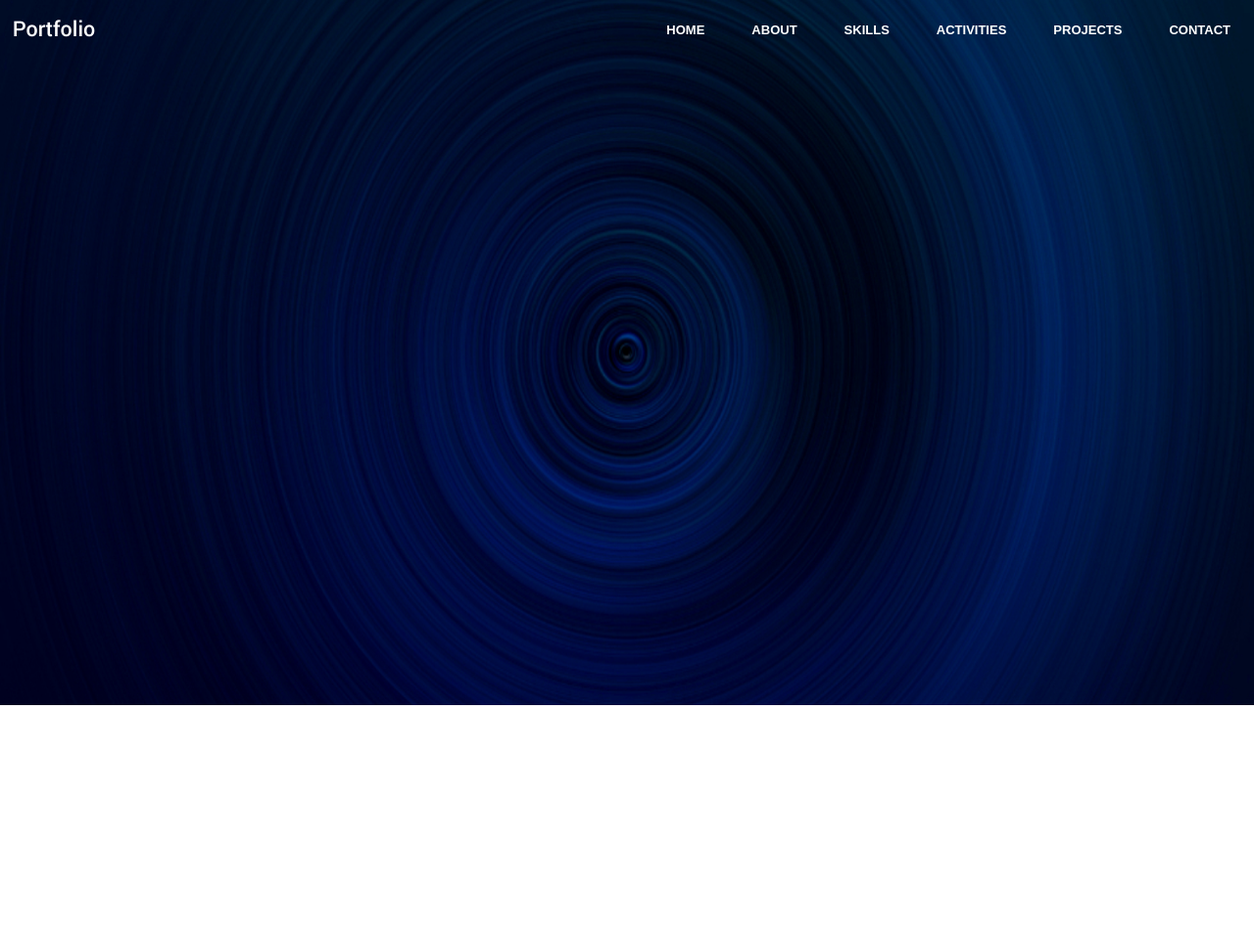
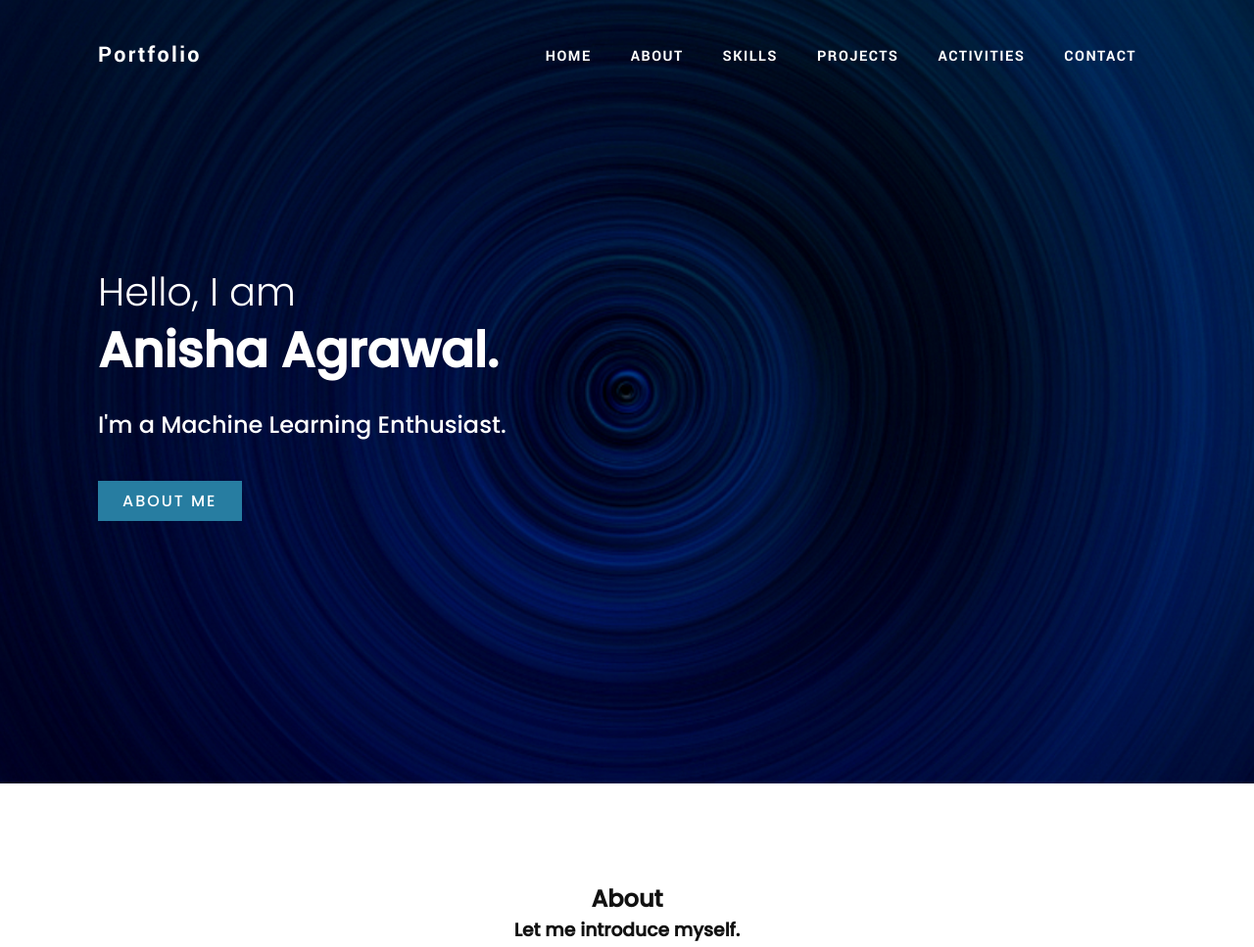
Before and after one commit to anisha1208/anisha1208.github.io, a plain HTML site: page index.html in a window 1280 px wide. Shown: the top 967 px of the page at 98% size. Drawn offline with Linux system fonts and the light colour scheme.

Commit message:
Redesign start

```diff
--- a/index.html
+++ b/index.html
@@ -11,7 +11,7 @@
         <script src="https://kit.fontawesome.com/a076d05399.js" crossorigin="anonymous"></script>
 </head>
 <body>
-     <nav class="navbar">
+     <!-- <nav class="navbar">
                     <div class="logo">Portfolio</div>
                     <a href="#" class="toggle-button">
                             <span class="bar"></span>
@@ -28,6 +28,44 @@
                             <li><a href="#">CONTACT</a></li>
                     </ul>
                 </div>
-     </nav>
+     </nav>    -->
+     <header>
+             <a href="#" class="logo">Portfolio</a>
+             <div class="toggle"></div>
+             <ul>
+                     <li><a href="#">HOME</a></li>
+                     <li><a href="#">ABOUT</a></li>
+                     <li><a href="#">SKILLS</a></li>
+                     <li><a href="#">PROJECTS</a></li>
+                     <li><a href="#">ACTIVITIES</a></li>
+                     <li><a href="#">CONTACT</a></li>
+             </ul>
+     </header>
+     <section class="banner">
+             <div class="textbox">
+                     <h2>Hello, I am <br><span> Anisha Agrawal.</span></h2>
+                     <br>
+                     <h3>I'm a Machine Learning Enthusiast.</h3>
+                     <br>
+                     <a href="#" class="btn">About me</a>
+             </div>
+
+     </section>
+     <section class="about">
+             <div class="heading">
+                     <h2>About</h2>
+                     <h3>Let me introduce myself.</h3>
+             </div>
+             <div class="content">
+                     <div class="cbox1 w50">
+
+                        <p>I am a Sophomore (20-24) at <b>IIIT Naya Raipur</b>, pursuing Computer Science and Engineering. </p>
+                     </div>
+
+                     <div class="w50">
+                             <img src="./img/Pic2.jpg" class="profilepic">
+                     </div>
+             </div>
+     </section>
 </body>
 </html>
--- a/styles.css
+++ b/styles.css
@@ -5,9 +5,124 @@
         padding: 0;
         text-decoration: none;
         box-sizing: border-box;
+        font-family: 'Poppins',sans-serif;
 }
 
-body{
+section{
+        padding: 100px;
+}
+
+.banner{
+        position:relative;
+        min-height: 100vh;
+        background-size: cover;
+        background-image: url('./img/bg3.jpg');
+        background-position: center;
+        display: flex;
+        justify-content: space-between;
+        align-items: center;
+
+}
+
+.banner h2{
+        font-size: 2.5em;
+        color: #ffffff;
+        font-weight: 350;
+        line-height: 1.5em;
+}
+
+.banner h2 span{
+        font-size: 1.25em;
+        font-weight: 650;
+}
+
+.banner h3{
+        font-size: 1.5em;
+        color: #ffffff;
+        font-weight: 450;
+}
+
+.btn{
+        position: relative;
+        background: #277da1;
+        display: inline-block;
+        color: white;
+        margin-top: 15px;
+        padding: 8px 25px;
+        font-size: 16px;
+        text-transform: uppercase;
+        text-decoration: none;
+        letter-spacing: 2px;
+        font-weight: 450;
+}
+
+header{
+        position: fixed;
+        top: 0;
+        left: 0;
+        width: 100%;
+        padding: 40px 100px;
+        z-index: 1000;
+        display: flex;
+        justify-content: space-between;
+        align-items: center;
+
+}
+
+header .logo{
+        color: white;
+        font-size: 24px;
+        text-decoration: none;
+        font-weight: 600;
+        letter-spacing: 2.3px;
+        font-family: 'Yantramanav', sans-serif;
+}
+
+header ul{
+        position: relative;
+        display:flex;
+}
+
+header ul li{
+        position: relative;
+        list-style: none;
+}
+
+header ul li a{
+        position: relative;
+        display: inline-block;
+        margin: 0 20px;
+        text-decoration: none;
+        color: white;
+        font-family: 'Yantramanav', sans-serif;
+        letter-spacing: 1.5px;
+        font-weight: 900;
+}
+
+.heading{
+        width: 100%;
+        text-align: center;
+        margin-bottom: 30px;
+        color: #111;
+}
+
+.heading h2{
+        font-size: 24px;
+}
+
+.content{
+        display:flex;
+        justify-content: space-between;
+}
+
+.cbox1 h3{
+        font-size: 24px;
+}
+
+.profilepic{
+        border-radius: 50%;
+}
+/* body{
         margin: 0;
         padding: 0;
         height:2000px;
@@ -27,14 +142,14 @@ body{
         align-items: center;
         justify-content: space-between;
         color:white;
-}
-
+} */
+/*
 .logo{
         font-size: 1.5rem ;
         margin: 0.8rem;
         font-family: 'Yantramanav', sans-serif;
         font-weight:150;
-}
+} */
 
 .menu{
        display: flex;
```
Also changed, not shown: img/Pic2.jpg (added), img/pbg.jpg (added), img/w.jpg (added).
